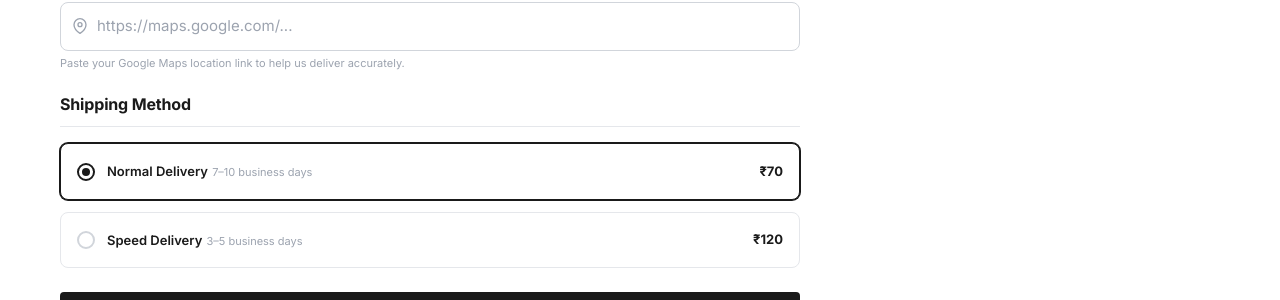
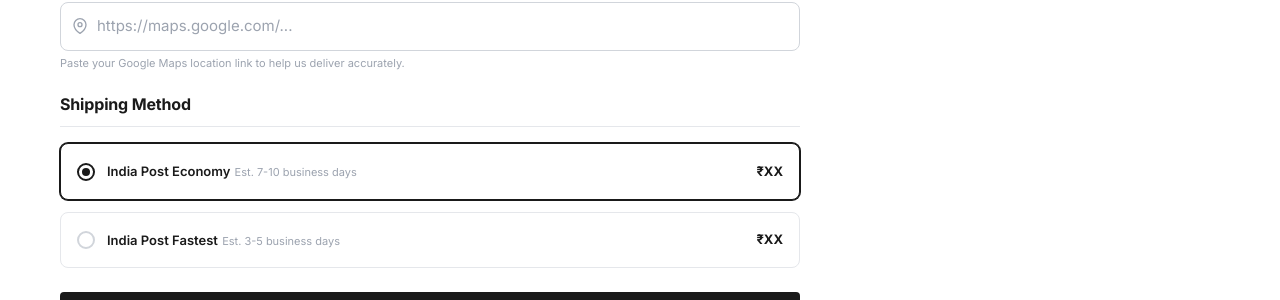
Before and after one commit to snaprint/snap-print, a website: page src/checkout.html in a window 1280 px wide. Shown: the part 846-1146 px from the top of the page. Drawn offline with Linux system fonts and the light colour scheme; a script that the page names is missing.

Commit message:
Delivery method update and trust badge

```diff
--- a/src/checkout.html
+++ b/src/checkout.html
@@ -187,18 +187,18 @@
                 <label class="shipping-option selected" id="shipping-normal">
                   <input type="radio" name="shipping" value="normal" checked />
                   <div class="shipping-option__info">
-                    <span class="shipping-option__name">Normal Delivery</span>
-                    <span class="shipping-option__desc">7–10 business days</span>
+                    <span class="shipping-option__name">India Post Economy</span>
+                    <span class="shipping-option__desc">Est. 7-10 business days</span>
                   </div>
-                  <span class="shipping-option__price" id="shipping-normal-price">₹70</span>
+                  <span class="shipping-option__price" id="shipping-normal-price">₹XX</span>
                 </label>
                 <label class="shipping-option" id="shipping-speed">
                   <input type="radio" name="shipping" value="speed" />
                   <div class="shipping-option__info">
-                    <span class="shipping-option__name">Speed Delivery</span>
-                    <span class="shipping-option__desc">3–5 business days</span>
+                    <span class="shipping-option__name">India Post Fastest</span>
+                    <span class="shipping-option__desc">Est. 3-5 business days</span>
                   </div>
-                  <span class="shipping-option__price" id="shipping-speed-price">₹120</span>
+                  <span class="shipping-option__price" id="shipping-speed-price">₹XX</span>
                 </label>
               </div>
             </div>
```
Also changed, not shown: src/index.html (+1 -1 lines).
